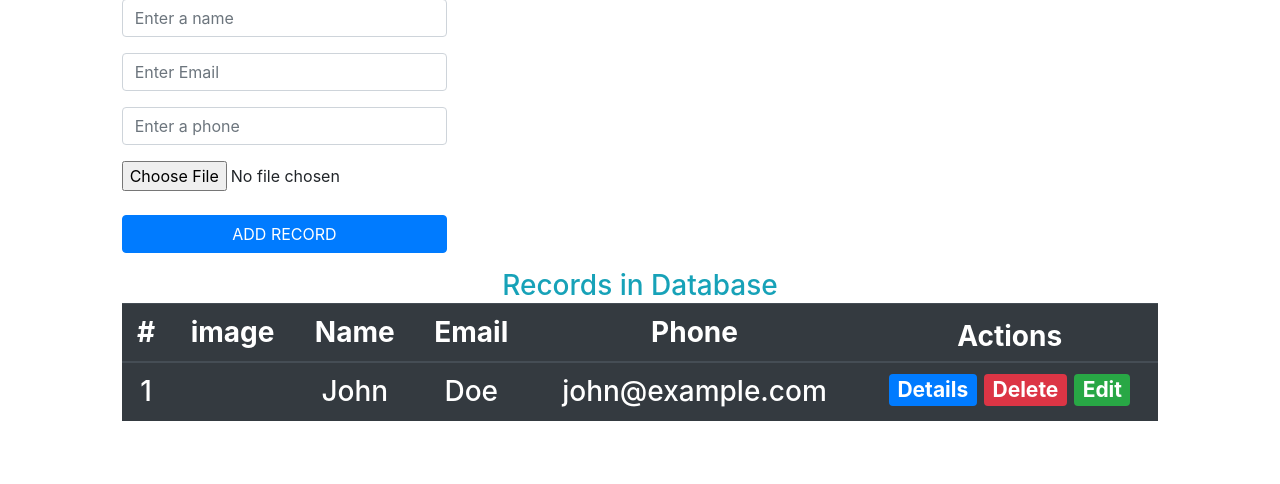
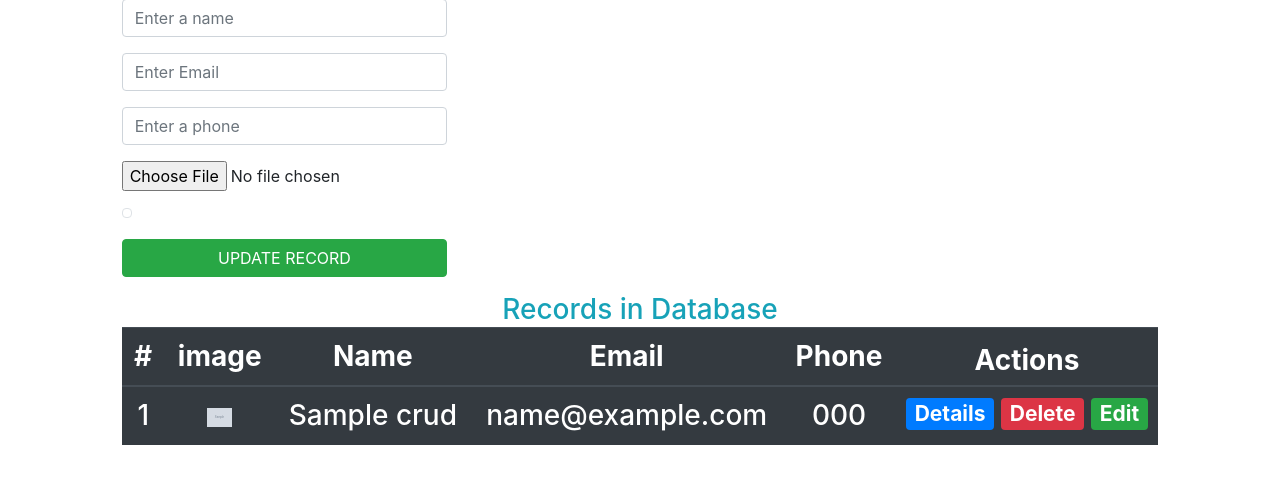
Before and after one commit to Duncanwar/PHP-CRUD, a PHP site: page /index.php in a window 1280 px wide. Shown: the part 165-649 px from the top of the page. Run offline with PHP 8.4, Linux system fonts and the light colour scheme; tables that the repository leaves empty or names only in its code hold one stand-in row (values such as "Sample post"); grey boxes marked "Sample" are stand-in pictures.

Commit message:
add delete and retrieve in input fields

```diff
--- a/action.php
+++ b/action.php
@@ -1,6 +1,13 @@
 <?php
 session_start();
 include 'config.php';
+
+        $id="";
+        $name="";
+        $email="";
+        $phone="";
+        $photo="";
+$update= true;
 
 if(isset($_POST['add'])){
     $name=$_POST['name'];
@@ -20,4 +27,45 @@ if(isset($_POST['add'])){
     $_SESSION['response']="Successfully Inserted to the database!";
     $_SESSION['res_type']="success";
 }
+    if(isset($_GET['delete'])){
+        $id=$_GET['delete'];
+
+        $sql="select photo from crud";
+        $stmt2= $conn->prepare($sql);
+        $stmt2->bind_param("i".$id);
+        $stmt2->execute();
+        $result2= $stmt2->get_result();
+        $row= $result2->fetch_assoc();
+
+        $imagepath=$row['photo'];
+        unlink($imagepath);
+
+        $query = "delete from crud where id=?";
+        $stmt= $conn->prepare($query);
+        $stmt->bind_param("i",$id);
+        $stmt->execute();
+        header("location:index.php");
+        $_SESSION['response']="Successfully deleted in the database!";
+        $_SESSION['res_type']="danger";
+    }
+
+    if(isset($_GET['edit'])){
+        $id=$_GET['edit'];
+
+        $query="Select * from crud where id=?";
+        $stmt=$conn->prepare($query);
+        $stmt->bind_param("i",$id);
+        $stmt->execute();
+        $result=$stmt->get_result();
+        $row=$result->fetch_assoc();
+
+        $id=$row['id'];
+        $name=$row['name'];
+        $email=$row['email'];
+        $phone=$row['phone'];
+        $photo=$row['photo'];
+
+        $update=true;
+    }
+
 ?>
--- a/index.php
+++ b/index.php
@@ -63,29 +63,42 @@ include 'action.php'
   <form action="action.php" method="post" enctype="multipart/form-data">
 
   <div class="form-group">
-  <input type="text" name="name" class="form-control" placeholder="Enter a name">
+  <input type="hidden" name="id" value="<?= $id; ?>">
+  <input type="text" name="name" value="<?= $name; ?>" class="form-control" placeholder="Enter a name">
   </div>
 
   <div class="form-group">
-  <input type="email" name="email" class="form-control" placeholder="Enter Email">
+  <input type="email" name="email" value="<?= $email; ?>" class="form-control" placeholder="Enter Email">
   </div>
 
   <div class="form-group">
-  <input type="tel" name="phone" class="form-control" placeholder="Enter a phone">
+  <input type="tel" name="phone" value="<?= $phone; ?>" class="form-control" placeholder="Enter a phone">
   </div>
 
   <div class="form-group">
+  <input type="hidden" name="oldimage" value="<?= $photo; ?>">
   <input type="file" name="image" class="custom-file">
+  <img src="<?= $photo; ?>" width="120" class="img-thumbnail">
   </div>
 
   <div class="form-group">
+  <?php if($update){?>
+    <input type="submit" name="update" class="btn btn-success btn-block" value="UPDATE RECORD">
+  <?php } else { ?>
   <input type="submit" name="add" class="btn btn-primary btn-block" value="ADD RECORD">
+  <?php } ?>
     </div>
 
   </form>
 </div>
 <!-- table is placed here -->
 <div class="col-md-12">
+<?php
+$query= "select * from crud";
+$stmt=$conn->prepare($query);
+$stmt->execute();
+$result= $stmt->get_result();
+?>
 <h3 class="text-center text-info">
 Records in Database
 <table class="table table-dark table-hover">
@@ -100,18 +113,20 @@ Records in Database
       </tr>
     </thead>
     <tbody>
+    <?php while($row=$result->fetch_assoc()){ ?>
       <tr>
-      <td>1</td>
-      <td><img src="" alt=""></td>
-        <td>John</td>
-        <td>Doe</td>
-        <td>john@example.com</td>
+      <td><?= $row['id']; ?></td>
+      <td><img src="<?= $row["photo"]; ?>" width="25" ></td>
+        <td><?= $row["name"]; ?></td>
+        <td><?= $row["email"]; ?></td>
+        <td><?= $row["phone"]; ?></td>
         <td class="p-2">
-        <a href="#" class="badge badge-primary "> Details</a>
-        <a href="#" class="badge badge-danger "> Delete</a>
-        <a href="#" class="badge badge-success "> Edit</a>
+        <a href="details.php?details=<?= $row['id'] ?>" class="badge badge-primary "> Details</a>
+        <a href="action.php?delete=<?= $row['id'] ?>" class="badge badge-danger "> Delete</a>
+        <a href="index.php?edit=<?= $row['id'] ?>" class="badge badge-success "> Edit</a>
         </td>
       </tr>
+    <?php } ?>
     </tbody>
   </table>
 </h3>
```
Also changed, not shown: uploads/Screenshot from 2020-03-18 11-51-02.png (deleted), uploads/rendered_1.jpg (added), 1 other file.
